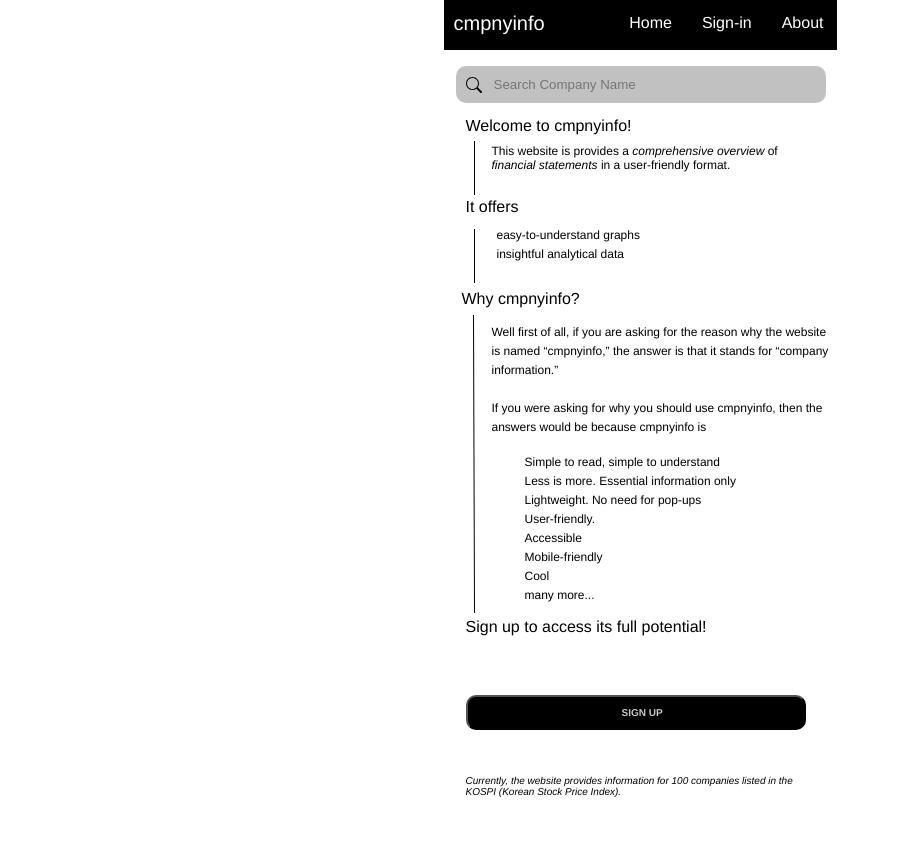
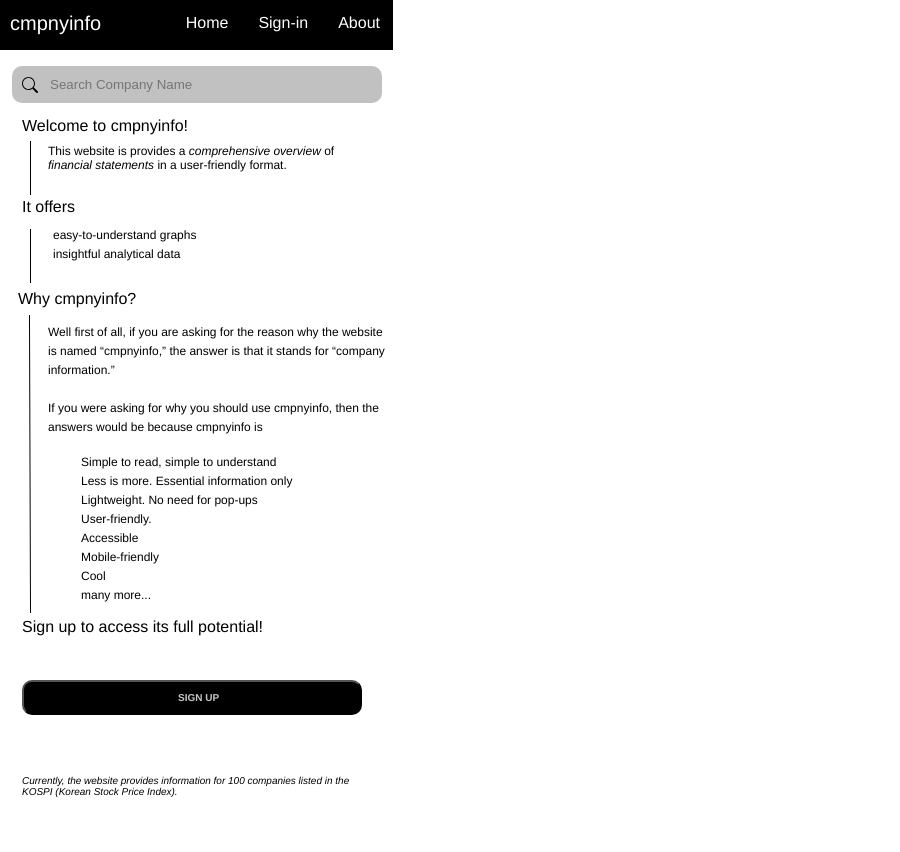
Before and after one commit to kmsrogerkim/DJANGO-cmpnyinfo, a Django app: page / in a window 1280 px wide. Shown: the whole page, without its empty margins (0-900 px from the left). After the commit the page ends 797 px from the top, so only its background shows below. Run offline with Django 5.2, Linux system fonts and the light colour scheme; some libraries are stand-ins or nearby versions.

Commit message:
I HATE FRONT END

```diff
--- a/static/UI/css/style.css
+++ b/static/UI/css/style.css
@@ -4,12 +4,13 @@
     flex-direction: row;
     justify-content: center;
     width: 100%;
+    height: 100%;
   }
 
   .home .div {
     background-color: #ffffff;
-    width: 393px;
-    height: 852px;
+    width: 100%;
+    height: 100%;
     position: relative;
   }
 
@@ -351,7 +352,7 @@
     position: absolute;
     width: 340px;
     height: 35px;
-    top: 695px;
+    top: 680px;
     left: 22px;
     background-color: #000000;
     border-radius: 10px;
@@ -384,6 +385,16 @@
     align-items: flex-start;
   }
 
+  .home .e-mail-field input {
+    background: transparent;
+    border: 0;
+  }
+
+  #email {
+    background: transparent;
+    border: 0;
+  }
+
   .home .text-wrapper-11 {
     position: absolute;
     top: 10px;
```
